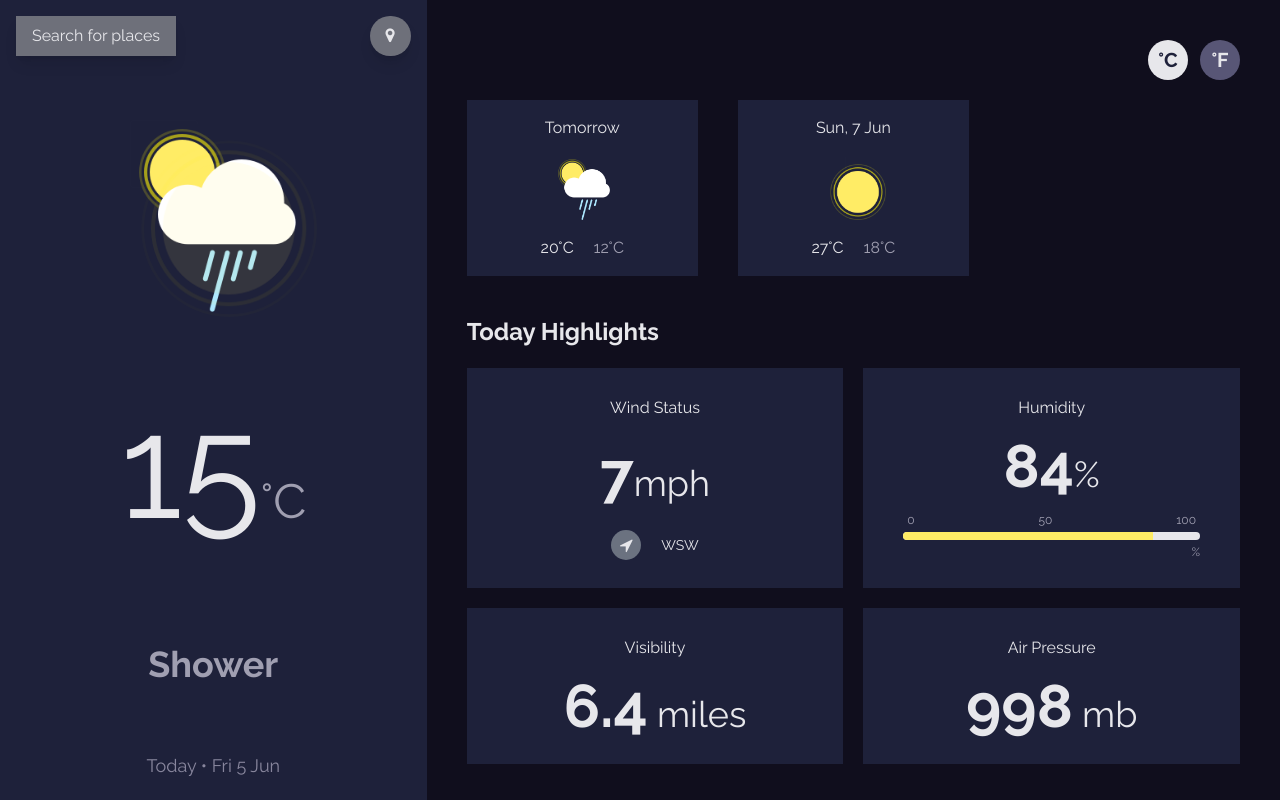
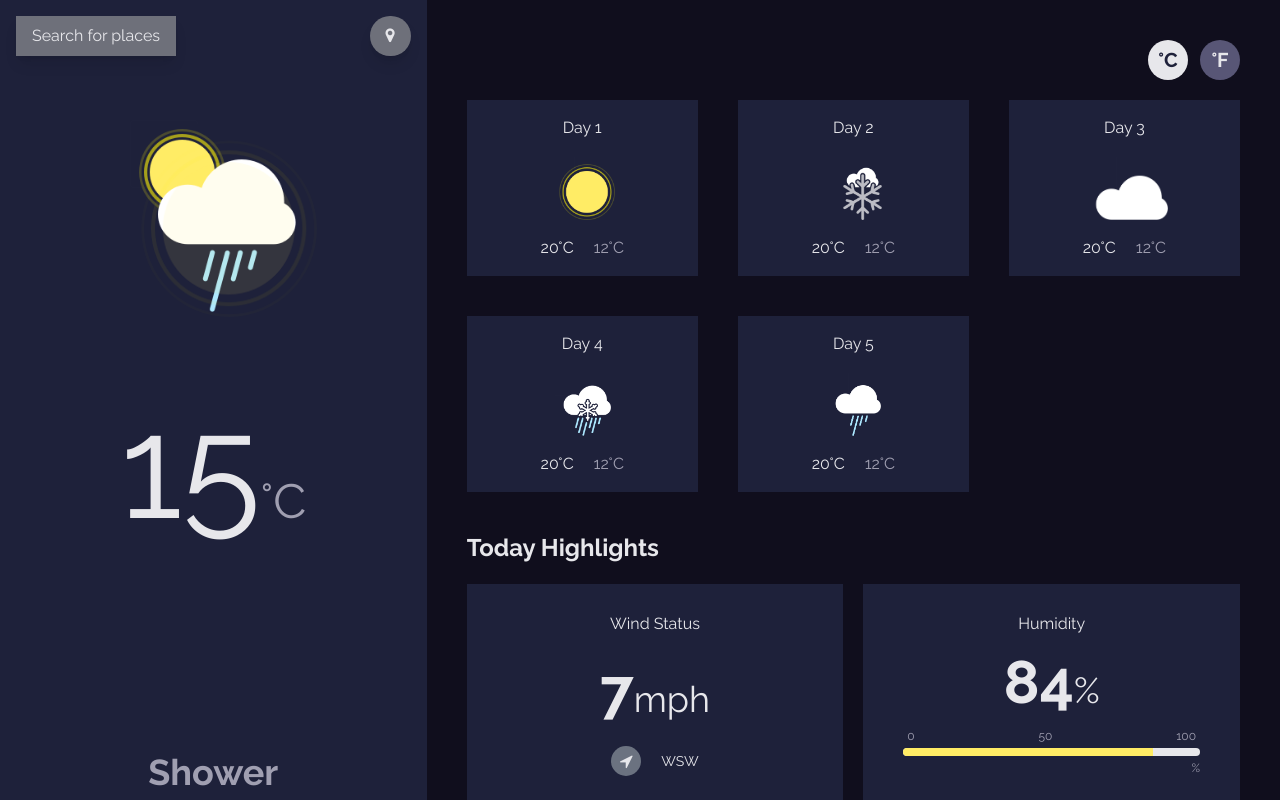
Before and after one commit to billybenntt/portfolio-project-4-weather-app, a React (Vite) app: page / in a window 1280 px wide. Shown: the top 800 px of the page. Built offline with nearby package versions, Linux system fonts and the light colour scheme.

Commit message:
add context and reducer

```diff
--- a/src/components/MainContent.jsx
+++ b/src/components/MainContent.jsx
@@ -1,11 +1,26 @@
 import SmallCard from './SmallCard.jsx'
 import LargeCard from './LargeCard.jsx'
+import { forecast } from '../data/constants.jsx'
 
 function MainContent () {
 
+  const forecastList = forecast.map((item) => {
+    const { dayTitle, img } = item
+    return (
+      <SmallCard
+        key={item.id}
+        dayTitle={dayTitle}
+        img={img}
+        max={20}
+        min={12}
+        temp="C"
+      />
+    )
+  })
+
+
   return (
     <div className="text-gray-150 p-10 flex-grow">
-
       {/*TEMP SWITCH*/}
       <div className="space-x-3 text-right">
         <button className="bg-gray-150 rounded-full w-10 h-10 text-darkblue font-bold text-xl">
@@ -18,20 +33,7 @@ function MainContent () {
 
       {/*FORECAST */}
       <div className="grid grid-cols-2 md:grid-cols-3 xl:grid-cols-5 my-5 gap-10 justify-center">
-        <SmallCard
-          dayTitle="Tomorrow"
-          img="Shower"
-          max={20}
-          min={12}
-          temp="C"
-        />
-        <SmallCard
-          dayTitle="Sun, 7 Jun"
-          img="Clear"
-          max={27}
-          min={18}
-          temp="C"
-        />
+        {forecastList}
       </div>
 
       {/*HIGHLIGHTS */}
--- /dev/null
+++ b/src/data/constants.jsx
@@ -0,0 +1,43 @@
+export const forecast = [
+  {
+    id: 1,
+    dayTitle: 'Day 1',
+    img: 'Clear',
+    max: 20,
+    min: 12,
+    temp: 'C',
+  },
+  {
+    id: 2,
+    dayTitle: 'Day 2',
+    img: 'Hail',
+    max: 20,
+    min: 12,
+    temp: 'C',
+  },
+  {
+    id: 3,
+    dayTitle: 'Day 3',
+    img: 'HeavyCloud',
+    max: 20,
+    min: 12,
+    temp: 'C',
+  },
+  {
+    id: 4,
+    dayTitle: 'Day 4',
+    img: 'Sleet',
+    max: 20,
+    min: 12,
+    temp: 'C',
+  },
+  {
+    id: 5,
+    dayTitle: 'Day 5',
+    img: 'LightRain',
+    max: 20,
+    min: 12,
+    temp: 'C',
+  }
+
+]
```
